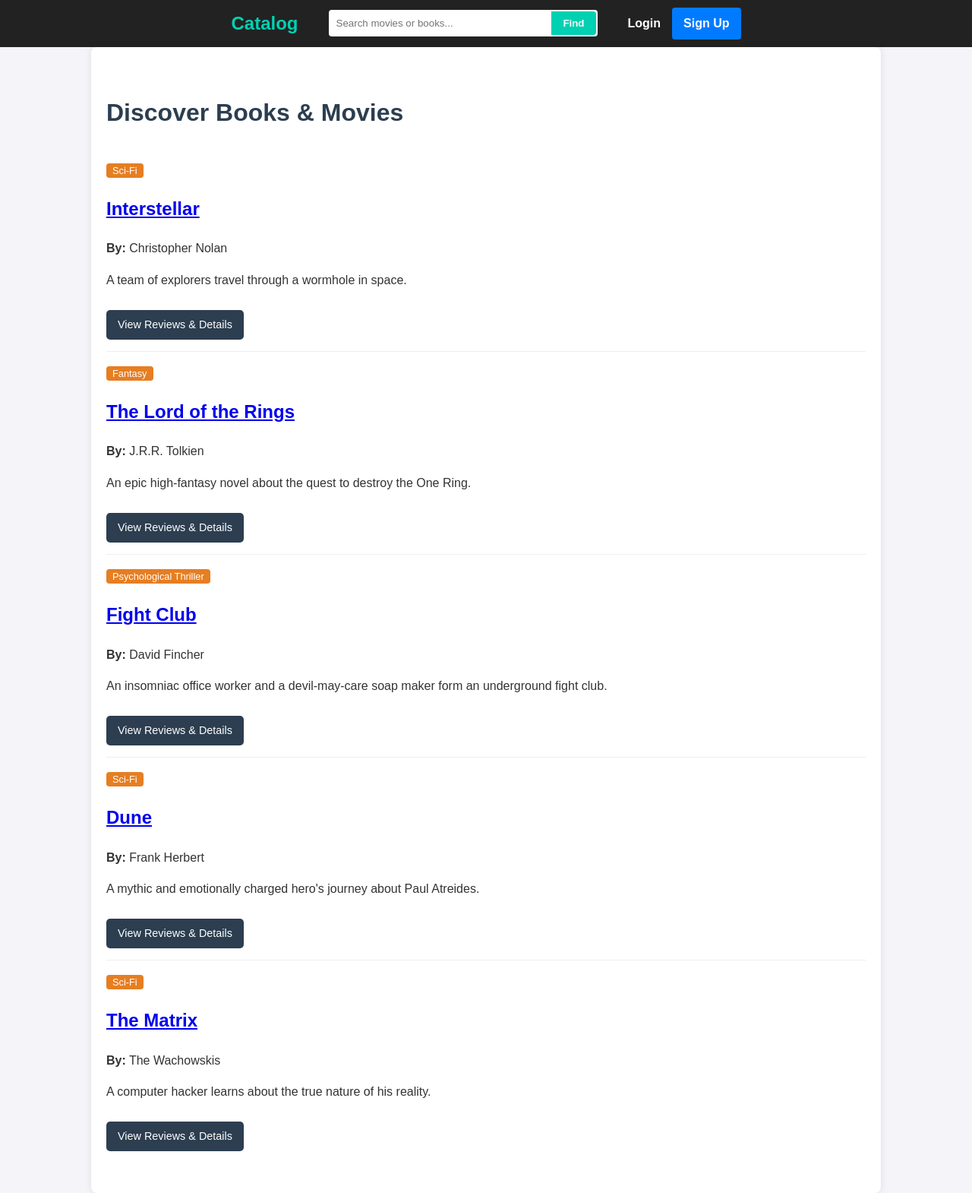
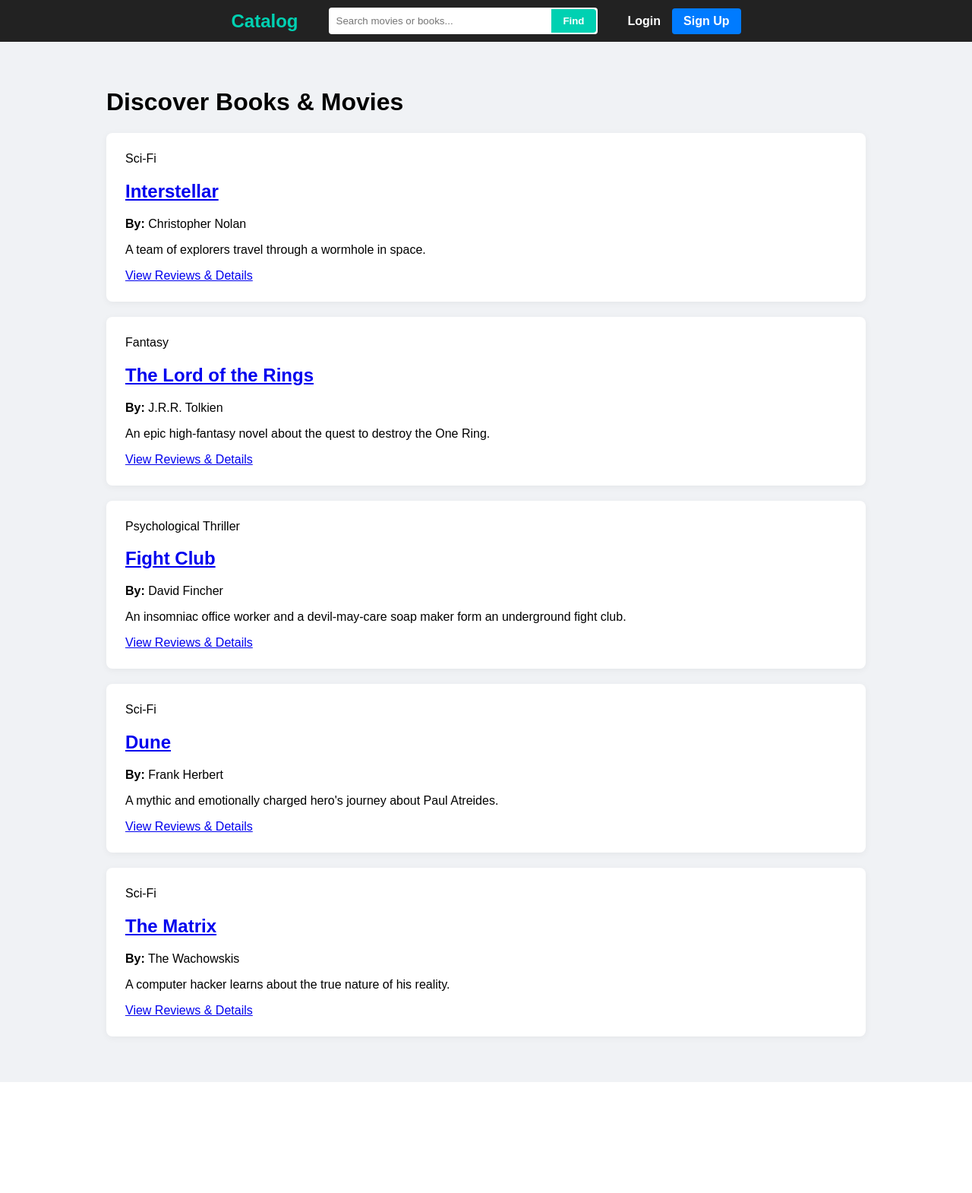
Before and after one commit to group-name-udav/website, a Django app: page / in a window 1280 px wide. Shown: the whole page at 76% size. After the commit the page ends 1424 px from the top, so only its background shows below. Run offline with Django 5.2, Linux system fonts and the light colour scheme; data comes from the database, SQL or seed files in the repository.

Commit message:
Modify style.css file

```diff
--- a/static/css/style.css
+++ b/static/css/style.css
@@ -1,68 +1,112 @@
-/* General layout */
 body {
-    font-family: 'Segoe UI', Tahoma, Geneva, Verdana, sans-serif;
-    line-height: 1.6;
-    margin: 0;
-    padding: 0;
-    background-color: #f4f4f9;
-    color: #333;
+    margin: 0 !important;
+    padding: 0 !important;
+    font-family: 'Segoe UI', Tahoma, Arial, sans-serif;
+    background-color: #f0f2f5 !important;
 }
 
-nav {
-    background: #2c3e50;
-    color: #fff;
-    padding: 1rem;
-    text-align: center;
+.navbar {
+    background-color: #222 !important;
+    padding: 10px 0 !important;
+    margin-bottom: 20px;
 }
 
-    nav a {
-        color: #fff;
-        text-decoration: none;
-        font-weight: bold;
+.nav-wrapper {
+    display: flex !important;
+    justify-content: center !important;
+    align-items: center !important;
+    gap: 40px !important;
+    max-width: 1200px;
+    margin: 0 auto !important;
+}
+
+.logo a {
+    color: #00d1b2 !important;
+    text-decoration: none;
+    font-weight: bold;
+    font-size: 1.5rem;
+}
+
+.search-form {
+    display: flex !important;
+    background: white !important;
+    border-radius: 4px;
+    padding: 2px;
+    width: 380px;
+}
+
+    .search-form input {
+        border: none !important;
+        padding: 8px;
+        outline: none;
+        flex-grow: 1;
     }
 
-main {
-    max-width: 800px;
-    margin: 20px auto;
-    padding: 20px;
-    background: #fff;
-    box-shadow: 0 0 10px rgba(0,0,0,0.1);
-    border-radius: 8px;
+    .search-form button {
+        background: #00d1b2 !important;
+        color: white !important;
+        border: none;
+        padding: 8px 15px;
+        font-weight: bold;
+        cursor: pointer;
+    }
+
+.auth-section {
+    display: flex !important;
+    gap: 15px !important;
+    align-items: center !important;
+    color: white !important;
 }
 
-/* Item cards */
-.item-card {
-    border-bottom: 1px solid #eee;
-    padding: 15px 0;
+.container {
+    max-width: 1000px !important;
+    margin: 0 auto !important;
+    padding: 20px !important;
 }
 
-    .item-card:last-child {
-        border-bottom: none;
+.item-card {
+    background: white;
+    padding: 25px;
+    margin-bottom: 20px;
+    border-radius: 8px;
+    box-shadow: 0 2px 10px rgba(0,0,0,0.05);
+}
+
+.category-label {
+    display: inline-block;
+    background: #e67e22;
+    color: white;
+    padding: 2px 10px;
+    border-radius: 4px;
+    font-size: 12px;
+    font-weight: bold;
+    margin-bottom: 10px;
+}
+
+.item-title {
+    color: #2c3e50;
+    text-decoration: none;
+    font-size: 24px;
+    font-weight: bold;
+    display: block;
+    margin: 10px 0;
+}
+
+    .item-title:hover {
+        color: #3498db;
     }
 
-.category-badge {
-    background: #e67e22;
-    color: #fff;
-    padding: 2px 8px;
-    border-radius: 4px;
-    font-size: 0.8rem;
+.view-btn {
+    display: inline-block;
+    background: #2c3e50;
+    color: white;
+    padding: 10px 20px;
+    border-radius: 5px;
+    text-decoration: none;
+    margin-top: 15px;
+    font-weight: bold;
 }
 
-h1 {
-    color: #2c3e50;
-}
-
-.view-link {
-    display: inline-block;
-    margin-top: 10px;
-    padding: 8px 15px;
-    background-color: #2c3e50;
-    color: white;
-    text-decoration: none;
-    border-radius: 5px;
-    font-size: 0.9rem;
-}
-
-    .view-link:hover {
-        background-color: #34495e;
+    .view-btn:hover {
+        background: #34495e;
     }
```
